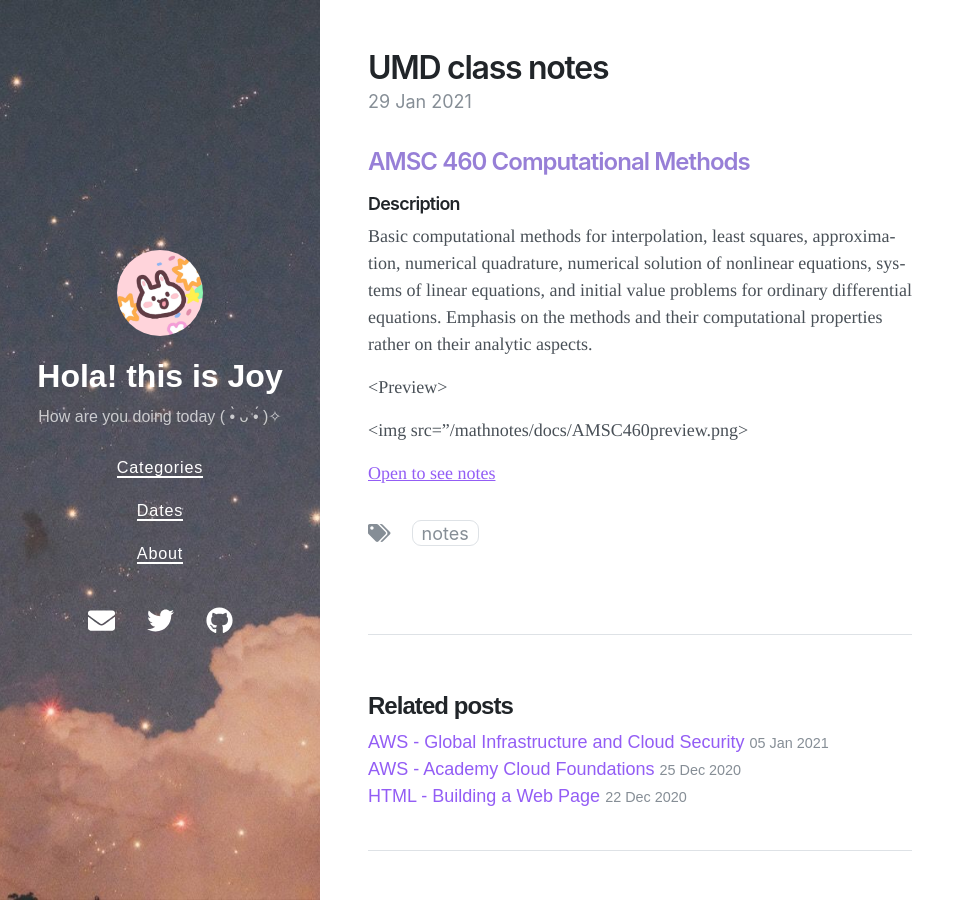
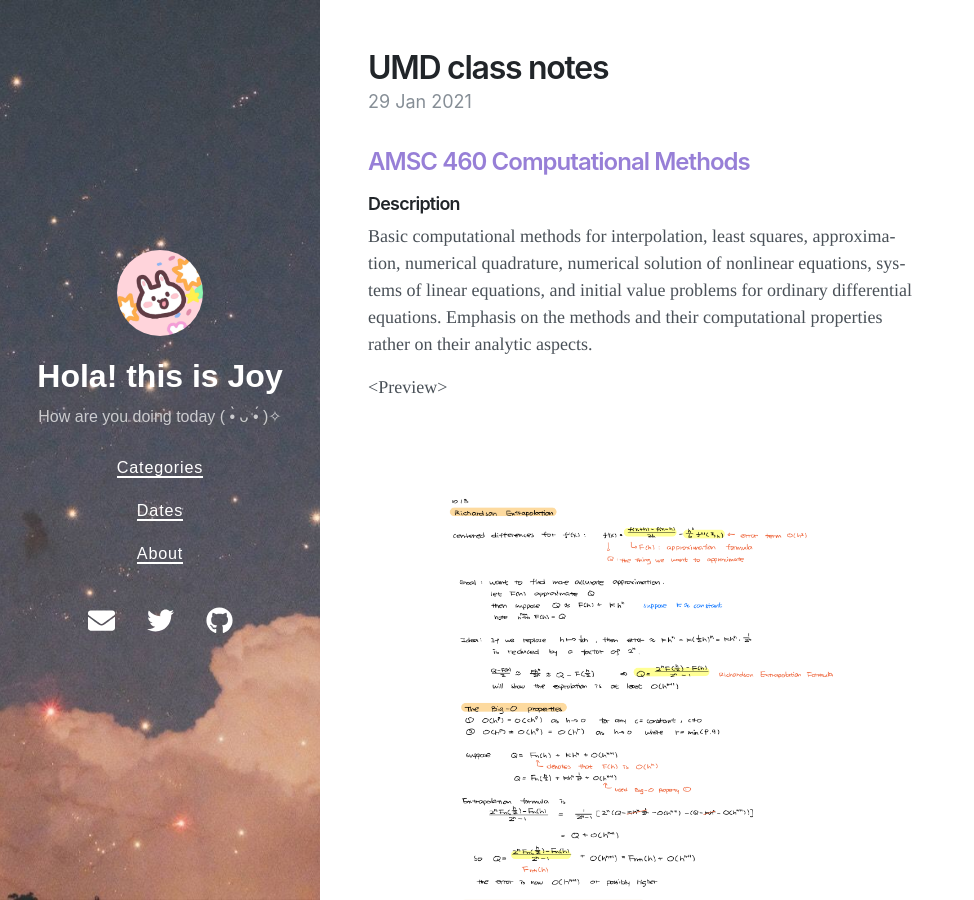
Before and after one commit to Joy3Luo/mathnotes, a Jekyll site: the page built from _posts/2021-01-29-UMDNotes.md, in a window 1280 px wide and 900 px high. Shown: the whole window, without its empty margins (0-974 px from the left). Built offline with Jekyll 4.4.1, drawn with Linux system fonts in a browser that asks for light colours; nearby versions of some CDN libraries.

Commit message:
Update 2021-01-29-UMDNotes.md

```diff
--- a/_posts/2021-01-29-UMDNotes.md
+++ b/_posts/2021-01-29-UMDNotes.md
@@ -25,6 +25,6 @@ Basic computational methods for interpolation, least squares, approximation, num
 
 \<Preview>
 
-<img src="{{ '/docs/AMSC460preview.png' | relative_url }}>
+<img src="{{ '/docs/AMSC460preview.png' | relative_url }}">
 
 <a href="/mathnotes/docs/AMSC460.pdf">Open to see notes</a>
```
